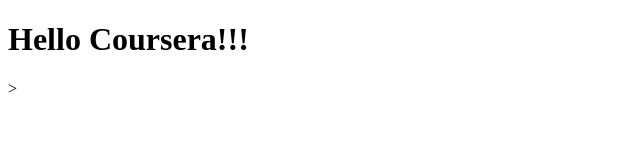
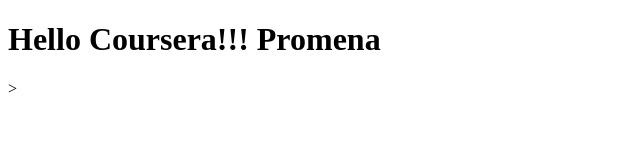
Before and after one commit to Ana2208/coursera-test, a plain HTML site: page site/index.html in a window 1280 px wide. Shown: the whole page, without its empty margins (0-640 px from the left). Drawn offline with Linux system fonts and the light colour scheme.

Commit message:
Nove promene na stranici.

```diff
--- a/site/index.html
+++ b/site/index.html
@@ -4,6 +4,6 @@
 	<title>Hello Coursera!</title>
 </head>
 <body>
-<h1>Hello Coursera!!!</h1>
+<h1>Hello Coursera!!! Promena</h1>
 </body>
 </html>>
```
